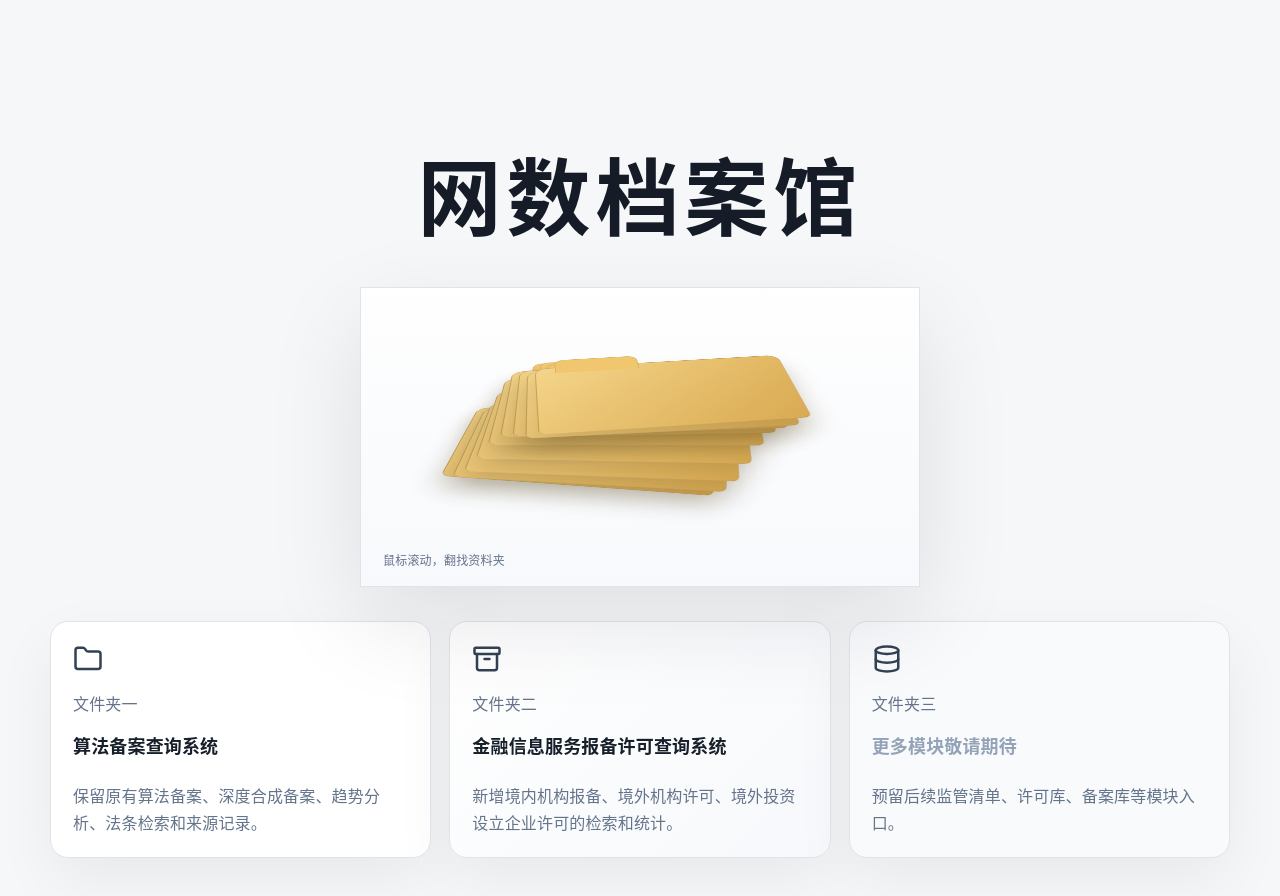
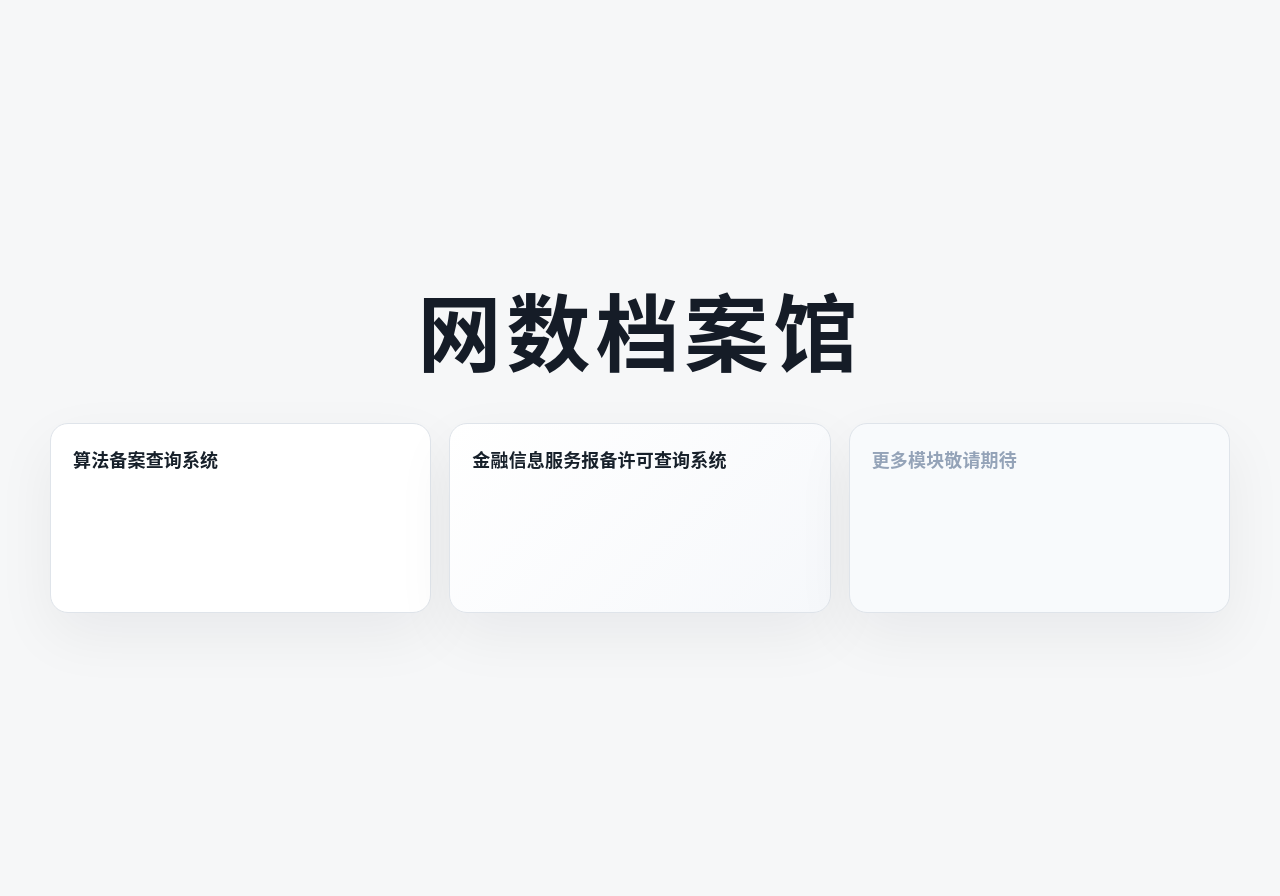
Before and after one commit to clearplain/algorithm-filing-query, a React (Vite) app: page / in a window 1280 px wide. Shown: the top 896 px of the page. After the commit the page ends 800 px from the top, so only its background shows below. Built offline with nearby package versions, Linux system fonts and the light colour scheme.

Commit message:
Clean actual archive homepage and merge fourth financial batch

```diff
--- a/src/ArchiveApp.tsx
+++ b/src/ArchiveApp.tsx
@@ -1,6 +1,5 @@
 import { useEffect, useMemo, useState } from "react";
-import type { CSSProperties } from "react";
-import { Activity, Archive, ArrowLeft, ArrowUpRight, Building2, ChevronUp, Database, Download, FilterX, Folder, Globe2, Search } from "lucide-react";
+import { Activity, ArrowLeft, ArrowUpRight, Building2, ChevronUp, Download, FilterX, Globe2, Search } from "lucide-react";
 import AlgorithmApp from "./App";
 
 type Module = "archive" | "algorithm" | "finance";
@@ -9,6 +8,8 @@ type LiteRow = [string, string, string, string, string, string, string, string,
 type Rec = { id: string; recordType: string; scope: string; batch: string; date: string; name: string; en: string; content: string; channel: string; number: string; province: string; city: string; tags: string[]; url: string; source: string };
 type Filters = { q: string; type: string; scope: string; batch: string; province: string; tag: string };
 type Source = { title: string; category: string; batch: string; date: string; url: string; count: number; status: string; message?: string };
+type FourthRecord = { batch: string; announcementDate: string; institutionName: string; englishName: string; serviceContent: string; serviceChannel: string; recordNumber: string; province: string; city: string; serviceTypes: string[]; sourceTitle: string; sourceUrl: string };
+type FourthPayload = { source?: { title?: string; date?: string; url?: string; recordCount?: number; status?: string; message?: string }; records?: FourthRecord[] };
 
 const empty: Filters = { q: "", type: "", scope: "", batch: "", province: "", tag: "" };
 const typeMeta: Record<string, { recordType: string; scope: string }> = {
@@ -20,7 +21,7 @@ const sources: Record<string, Source> = {
   D1: { title: "国家互联网信息办公室关于发布第一批境内金融信息服务机构报备编号的公告", category: "境内机构报备", batch: "2022年第一批", date: "2022-01-04", url: "https://www.cac.gov.cn/2022-01/04/c_1642894644935908.htm", count: 20, status: "loaded" },
   D2: { title: "国家互联网信息办公室关于发布第二批境内金融信息服务机构报备编号的公告", category: "境内机构报备", batch: "2022年第二批", date: "2022-10-28", url: "https://www.cac.gov.cn/2022-10/28/c_1668509064248761.htm", count: 13, status: "loaded" },
   D3: { title: "国家互联网信息办公室关于发布第三批境内金融信息服务机构报备编号的公告", category: "境内机构报备", batch: "2023年第三批", date: "2023-11-21", url: "https://www.cac.gov.cn/2023-11/21/c_1702230143102599.htm", count: 5, status: "loaded" },
-  D4: { title: "国家互联网信息办公室关于发布第四批境内金融信息服务机构报备编号的公告", category: "境内机构报备", batch: "2026年第四批", date: "2026-02-14", url: "https://www.cac.gov.cn/2026-02/14/c_1772800146857074.htm", count: 0, status: "source-only", message: "上传文件为公告正文，未包含附件表格；系统保留官方公告入口。" },
+  D4: { title: "境内金融信息服务机构报备清单（第四批）", category: "境内机构报备", batch: "第四批", date: "2025", url: "./data/financial-fourth-batch.json", count: 7, status: "loaded" },
   F: { title: "境外机构在中国境内提供金融信息服务许可名单", category: "境外机构许可", batch: "2026-04-30许可名单", date: "2026-04-30", url: "https://www.cac.gov.cn/2026-04/30/c_1779276540918311.htm", count: 31, status: "loaded" },
   I: { title: "境外机构在中国境内投资设立企业提供金融信息服务许可名单", category: "境外投资设立企业许可", batch: "2026-04-30许可名单", date: "2026-04-30", url: "https://www.cac.gov.cn/2026-04/30/c_1779276540092438.htm", count: 10, status: "loaded" }
 };
@@ -32,8 +33,15 @@ function toRec(row: LiteRow, index: number): Rec {
   const src = sources[row[11]];
   return { id: `${row[0]}-${index}`, recordType: meta.recordType, scope: meta.scope, batch: row[1], date: row[2], name: row[3], en: row[4], content: row[5], channel: row[6], number: row[7], province: row[8], city: row[9], tags: row[10] ? row[10].split("/") : [], url: src.url, source: src.title };
 }
+function fourthToLite(record: FourthRecord): LiteRow {
+  return ["D", record.batch || "第四批", record.announcementDate || "2025", record.institutionName, record.englishName || "", record.serviceContent || "", record.serviceChannel || "", record.recordNumber || "", record.province || "", record.city || "", (record.serviceTypes || []).join("/"), "D4"];
+}
 function uniq(values: string[]) { return Array.from(new Set(values.filter(Boolean))).sort((a, b) => a.localeCompare(b, "zh-Hans-CN")); }
 function count(values: string[]) { return uniq(values).map((label) => ({ label, value: values.filter((v) => v === label).length })).sort((a, b) => b.value - a.value); }
+function mergeRows(base: LiteRow[], extra: LiteRow[]) {
+  const seen = new Set<string>();
+  return [...base, ...extra].filter((row) => { const key = [row[0], row[7], row[3], row[6]].join("|"); if (seen.has(key)) return false; seen.add(key); return true; });
+}
 function match(r: Rec, f: Filters) {
   const q = f.q.trim().toLowerCase();
   if (q && ![r.name, r.en, r.number, r.content, r.channel, r.province, r.city].join(" ").toLowerCase().includes(q)) return false;
@@ -51,12 +59,19 @@ function Select({ label, value, options, on }: { label: string; value: string; o
 function Rank({ title, data }: { title: string; data: { label: string; value: number }[] }) { const max = Math.max(1, ...data.map((d) => d.value)); return <article className="chart-card rank-card"><div className="chart-head"><h2>{title}</h2><span>Top {Math.min(10, data.length)}</span></div><div className="rank-list">{data.slice(0, 10).map((d) => <div className="rank-row" key={d.label}><span>{d.label}</span><div><i style={{ width: `${Math.max(6, d.value / max * 100)}%` }} /></div><strong>{d.value}</strong></div>)}</div></article>; }
 
 function ArchiveHome({ open }: { open: (m: Module) => void }) {
-  const [wave, setWave] = useState(0);
-  return <main className="archive-shell"><section className="archive-hero"><p className="eyebrow">Personal Research Database</p><h1>网数档案馆</h1><p>把分散的备案、许可、报备清单收进同一个资料柜。悬停或滚动中间档案夹，可以模拟手翻档案柜的波动效果。</p></section><section className="folder-stage" onWheel={(e) => setWave((v) => v + Math.sign(e.deltaY))} style={{ "--wave": wave } as CSSProperties}><div className="folder-stack">{Array.from({ length: 9 }).map((_, i) => <span key={i} style={{ "--i": i } as CSSProperties} />)}</div></section><section className="archive-grid"><button className="archive-folder" onClick={() => open("algorithm")}><Folder size={30} /><span>文件夹一</span><strong>算法备案查询系统</strong><p>保留原有算法备案、深度合成备案、趋势分析、法条检索和来源记录。</p></button><button className="archive-folder highlighted" onClick={() => open("finance")}><Archive size={30} /><span>文件夹二</span><strong>金融信息服务报备许可查询系统</strong><p>新增境内机构报备、境外机构许可、境外投资设立企业许可的检索和统计。</p></button><button className="archive-folder disabled" disabled><Database size={30} /><span>文件夹三</span><strong>更多模块敬请期待</strong><p>预留后续监管清单、许可库、备案库等模块入口。</p></button></section></main>;
+  return <main className="archive-shell"><section className="archive-hero"><h1>网数档案馆</h1></section><section className="archive-grid"><button className="archive-folder" onClick={() => open("algorithm")}><strong>算法备案查询系统</strong></button><button className="archive-folder highlighted" onClick={() => open("finance")}><strong>金融信息服务报备许可查询系统</strong></button><button className="archive-folder disabled" disabled><strong>更多模块敬请期待</strong></button></section></main>;
 }
 function Finance({ back }: { back: () => void }) {
   const [rows, setRows] = useState<Rec[]>([]); const [view, setView] = useState<View>("records"); const [f, setF] = useState<Filters>(empty);
-  useEffect(() => { fetch("./finance-data/records-lite.json").then((r) => r.json()).then((r: LiteRow[]) => setRows(r.map(toRec))).catch(() => setRows([])); }, []);
+  useEffect(() => {
+    Promise.all([
+      fetch("./finance-data/records-lite.json").then((r) => r.json()),
+      fetch("./data/financial-fourth-batch.json").then((r) => r.ok ? r.json() : { records: [] }).catch(() => ({ records: [] }))
+    ]).then(([baseRows, fourth]: [LiteRow[], FourthPayload]) => {
+      const fourthRows = (fourth.records || []).map(fourthToLite);
+      setRows(mergeRows(baseRows, fourthRows).map(toRec));
+    }).catch(() => setRows([]));
+  }, []);
   const filtered = useMemo(() => rows.filter((r) => match(r, f)), [rows, f]);
   const set = <K extends keyof Filters>(k: K, v: Filters[K]) => setF((x) => ({ ...x, [k]: v }));
   const tags = uniq(rows.flatMap((r) => r.tags));
```
